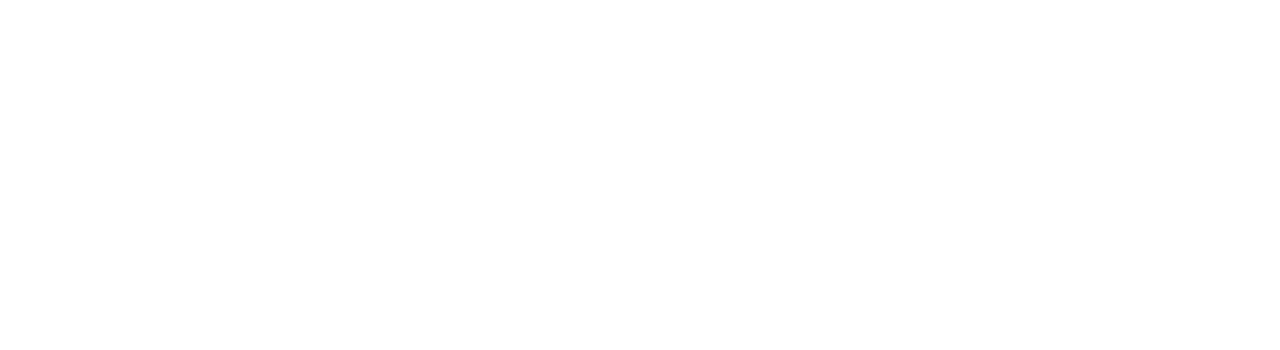
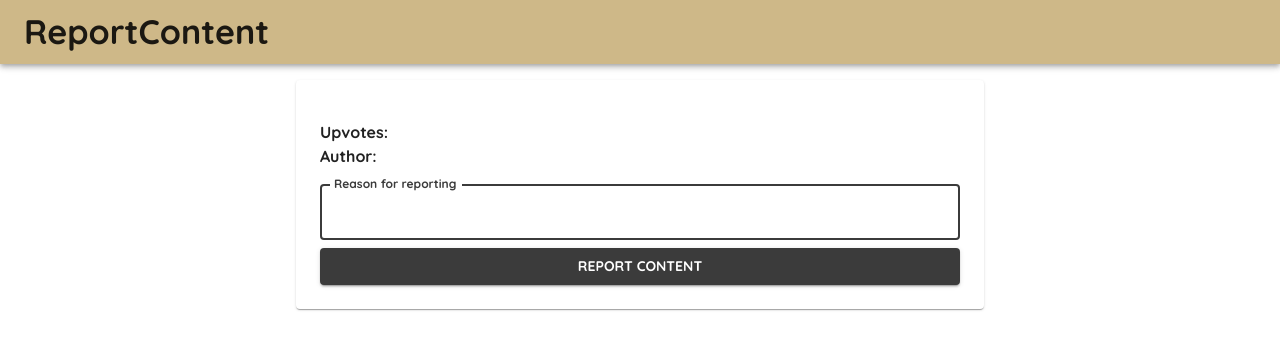
Before and after one commit to armank57/boilerboard, a React (Create React App) app in the folder frontend/: page /report-content/1 in a window 1280 px wide. Before the commit this address had no page. Shown: the top 350 px of the page. Built offline with nearby package versions, Linux system fonts and the light colour scheme.

Commit message:
Can now successfully report content with a message

```diff
--- a/frontend/src/ReportContent.js
+++ b/frontend/src/ReportContent.js
@@ -7,6 +7,7 @@ import { Link } from 'react-router-dom';
 import { createTheme, ThemeProvider } from '@mui/material/styles';
 import Avatar from '@mui/material/Avatar';
 import axios from 'axios';
+import { useParams } from 'react-router-dom';
 
 const theme = createTheme({
     palette: {
@@ -35,12 +36,43 @@ function getUser() {
 
 export default function ReportContent() {
     const [user, setUser] = useState(getUser());
-    const [posts, setPosts] = useState([]);
+    const [post, setPost] = useState([]);
+    const [reason, setReason] = useState('');
+    const { postId } = useParams();
+
+    const reportContent = async () => {
+
+        const data = {
+            "reportedContent": reason,
+        };
+
+        // Send the POST request
+        try {
+            const response = await fetch(`http://127.0.0.1:8000/api/post/${postId}/report_content/`, {
+                method: 'POST',
+                headers: {
+                    'Content-Type': 'application/json',
+                    'Authorization': `Bearer ${(JSON.parse(localStorage.getItem('auth'))).access}`, // Replace user.token with your actual token
+                },
+                body: JSON.stringify(data),
+            });
+            if (!response.ok) {
+                throw new Error(`HTTP error! status: ${response.status}`);
+            }
+            const quiz = await response.json();
+            console.log(quiz);
+            alert('Successfully reported content!');
+        } catch (error) {
+            console.error('Error reporting content:', error);
+            alert('Error reporting content:', error);
+        }
+    };
+
 
     useEffect(() => {
-        const fetchPosts = async () => {
+        const fetchPost = async (publicId) => {
             try {
-                const response = await fetch('http://127.0.0.1:8000/api/post/', {
+                const response = await fetch(`http://127.0.0.1:8000/api/post/${publicId}`, {
                     headers: {
                         'Authorization': `Bearer ${(JSON.parse(localStorage.getItem('auth'))).access}`, // Replace user.token with your actual token
                     }
@@ -48,20 +80,15 @@ export default function ReportContent() {
                 if (!response.ok) {
                     throw new Error(`HTTP error! status: ${response.status}`);
                 }
-                const posts = await response.json();
-                console.log(posts);
-                setPosts(posts);
-                posts.map((post) => {
-                    post.badContentList.map((badContent) => {
-                      console.log(badContent.reportedContent);
-                    });
-                  });
+                const post = await response.json();
+                console.log(post);
+                setPost(post);
             } catch (error) {
                 console.error('Error fetching posts:', error);
             }
         };
 
-        fetchPosts();
+        fetchPost(postId); // Replace with the publicId of the post you want to fetch
     }, []);
 
     return (
@@ -73,6 +100,40 @@ export default function ReportContent() {
                     </Typography>
                 </Toolbar>
             </AppBar>
+            <Paper sx={{ flexGrow: 1, p: 3, marginLeft: 'auto', marginRight: 'auto', marginTop: 2, maxWidth: '50%' }}>
+                <Typography variant="h5" component="div">
+                    {post.title}
+                </Typography>
+                <Typography variant="body1" sx={{ marginTop: 2, marginBottom: 2 }} component="div">
+                    {post.content}
+                </Typography>
+                <Typography variant="body1" component="div">
+                    Upvotes: {post.ratings}
+                </Typography>
+                <Typography variant="body1" component="div">
+                    Author: {post.author}
+                </Typography><TextField
+                    variant="outlined"
+                    margin="normal"
+                    fullWidth
+                    id="reason"
+                    label="Reason for reporting"
+                    name="reason"
+                    autoComplete="reason"
+                    autoFocus
+                    value={reason}
+                    onChange={(event) => setReason(event.target.value)}
+                />
+                <Button
+                    type="submit"
+                    fullWidth
+                    variant="contained"
+                    color="primary"
+                    onClick={reportContent}
+                >
+                    Report Content
+                </Button>
+            </Paper>
         </ThemeProvider>
     );
 }
--- a/frontend/src/index.js
+++ b/frontend/src/index.js
@@ -47,7 +47,7 @@ root.render(
         <Route path="/create-quiz" element={<CreateQuiz />} />
         <Route path="/study-page" element={<StudyPage />} />
         <Route path="/view-profile" element={<ViewProfile />} />
-        <Route path="/report-content" element={<ReportContent />} />
+        <Route path="/report-content/:postId" element={<ReportContent />} />
       </Routes>
     </BrowserRouter>
   </React.StrictMode>
```
